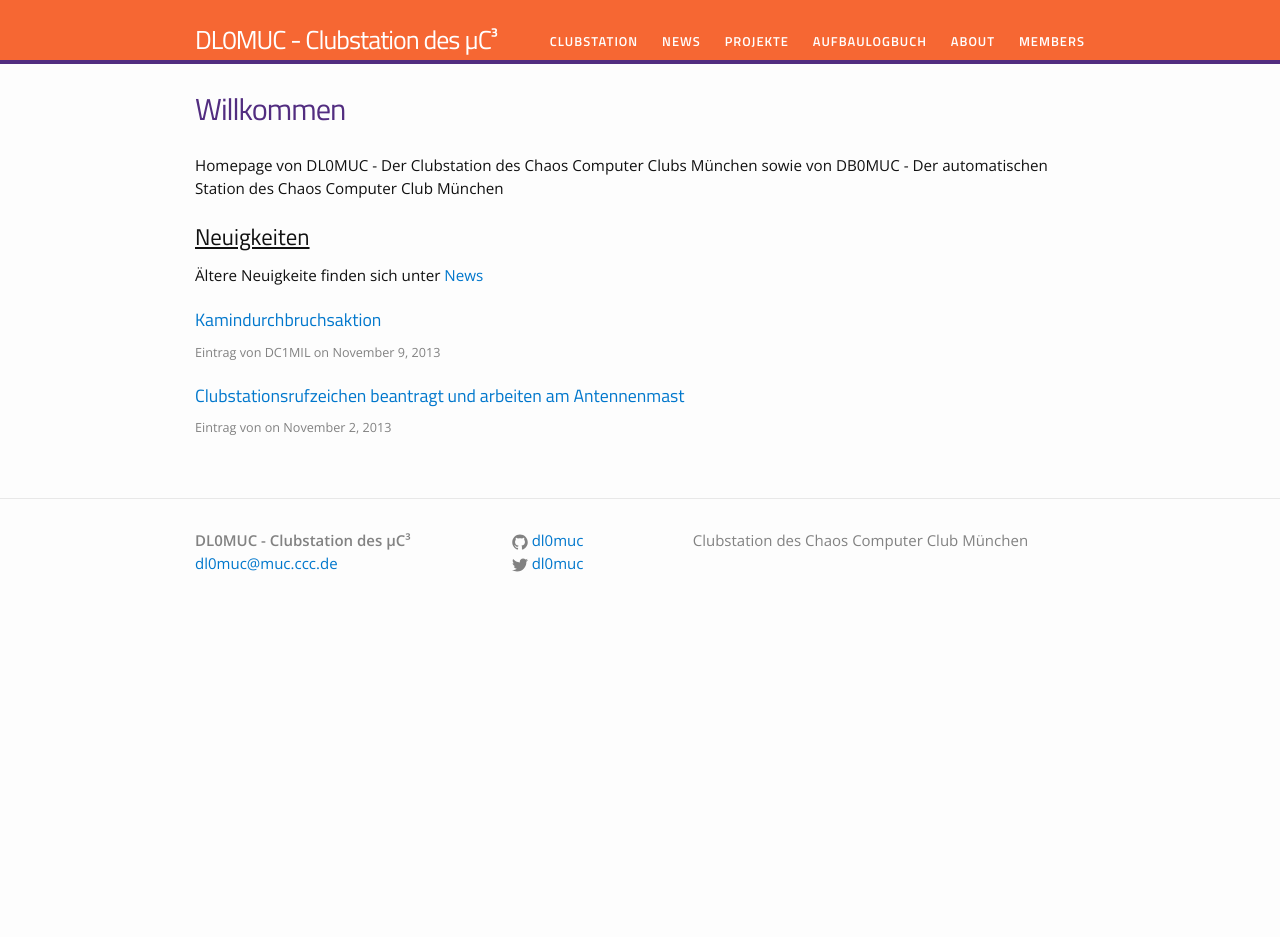
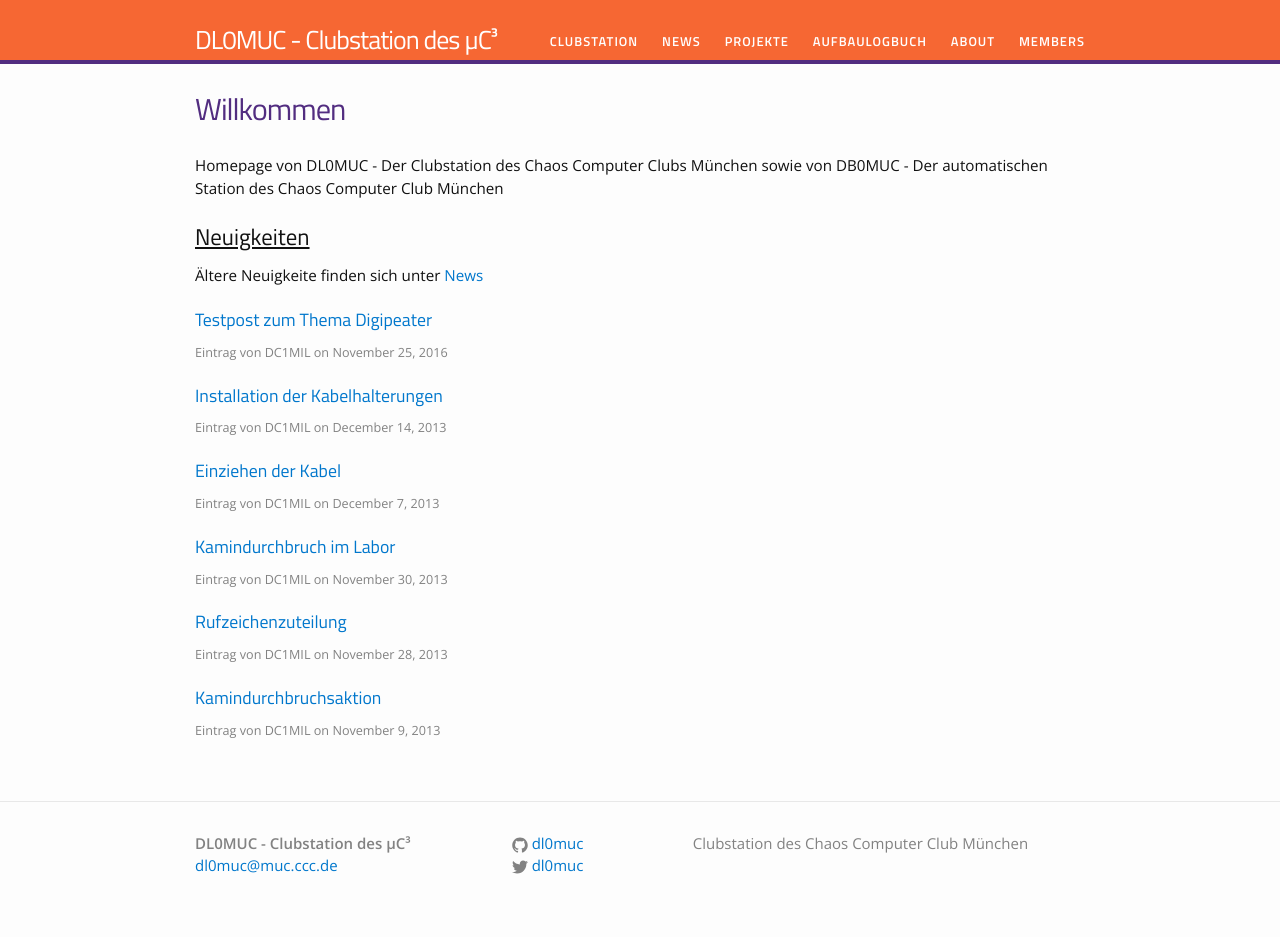
Before and after one commit to dl0muc/homepage, a Jekyll site: the page built from index.md, in a window 1280 px wide. Built offline with Jekyll 4.4.1, drawn with Linux system fonts in a browser that asks for light colours; before the commit the page ends 900 px from its top, so only the background shows below that.

Commit message:
NOTICKET: Add some old blogposts
/dc1mil

```diff
--- a/_posts/2013-11-02-clubstationsrufzeichen-beantragt.md
+++ b/_posts/2013-11-02-clubstationsrufzeichen-beantragt.md
@@ -1,9 +1,10 @@
 ---
 layout: post
 title:  "Clubstationsrufzeichen beantragt und arbeiten am Antennenmast"
+author: "DC1MIL"
 date:   2013-11-02 00:00:00
 categories: [logbuch, post]
-project: 'Allgemein'
+project: 'Clubstation'
 ---
 
 Jan (DG3FDM) hat ein Clubstationsrufzeichen bei der BNetzA beantragt.
--- /dev/null
+++ b/_posts/2013-11-30-kamindurchbruch-labor.md
@@ -0,0 +1,14 @@
+---
+layout: post
+title:  "Kamindurchbruch im Labor"
+author: "DC1MIL"
+date:   2013-11-30 00:00:00
+categories: [logbuch, post]
+project: 'Clubstation'
+---
+
+Heute haben andz (DC1MIL) und Chris (DL1COM) einen Durchbruch in unserem stillgelegten Kamin im Labor sowie in der Lounge durchgeführt.
+
+{% include image.html url="/assets/posts/post006.jpg" caption="Kamindurchbruch im Labor" width=300 align="left" %}
+
+Der Durchbruch im Labor dient den Antennenkabeln und in der Lounge für Strom- und Netzwerkkabel.
--- /dev/null
+++ b/_posts/2013-12-07-kabel-einziehen.md
@@ -0,0 +1,22 @@
+---
+layout: post
+title:  "Einziehen der Kabel"
+author: "DC1MIL"
+date:   2013-12-07 00:00:00
+categories: [logbuch, post]
+project: 'Clubstation'
+---
+
+Heute wurden von Jan (DG8NGN), Chris (DL1COM) und andz (DC1MIL) die HF-, Netzwerk- und Stromleitungen vom 5. OG in die Clubräume verlegt.
+
+Dazu wurden diese im Hausmeisterraum gebündelt und anschließend ca. 10m unter dem Dach in Richung Kamindurchbruch verlegt. Von dort aus ging es dann richtung Labor und Lounge
+
+Die HF Kabel wurden gleic mit N-Steckern versehen und die Netwerkabel im NOC aufgepatched. Auch die 3-Phasen der Stromleitungen wurden gleich im Sicherungskasten angeschlossen
+
+{% include image.html url="/assets/posts/post007.jpg" caption="Unter dem Dach" width=300 align="left" %}
+
+{% include image.html url="/assets/posts/post008.jpg" caption="Kabel bündeln im Hausmeisterraum" width=300 align="left" %}
+
+{% include image.html url="/assets/posts/post009.jpg" caption="Anbringen der N-Stecker" width=300 align="left" %}
+
+{% include image.html url="/assets/posts/post010.jpg" caption="Patchen der Netzwerkleitungen" width=300 align="left" %}
--- /dev/null
+++ b/_posts/2013-12-14-Kabelhalterungen.md
@@ -0,0 +1,18 @@
+---
+layout: post
+title:  "Installation der Kabelhalterungen"
+author: "DC1MIL"
+date:   2013-12-14 00:00:00
+categories: [logbuch, post]
+project: 'Clubstation'
+---
+
+Jan (DG8NGN) und andz (DC1MIL) haben im Aufzugsraum die Kabelhalterungen für die HF-Leitungen installiert.
+
+Diese wurden aus "Flipdotprofilen" gefertigt und verfügen über je 3 N-Doppelkupplungen sowie mehrere Erdungsschrauben.
+
+Dabei wurde auch gleich ein Patchpanel im Aufzugsraum montiert.
+
+{% include image.html url="/assets/posts/post011.jpg" caption="Aufzugsraum" width=300 align="left" %}
+
+{% include image.html url="/assets/posts/post012.jpg" caption="Labor" width=300 align="left" %}
--- /dev/null
+++ b/_posts/2016-11-26-testpost-digipeater.md
@@ -0,0 +1,10 @@
+---
+layout: post
+title:  "Testpost zum Thema Digipeater"
+author: "DC1MIL"
+date:   2016-11-25 00:00:00
+categories: [post, project]
+project: 'Digipeater'
+---
+
+Testtesttest
--- a/_sass/_fancy-image.scss
+++ b/_sass/_fancy-image.scss
@@ -1,4 +1,4 @@
-.wp-caption {
+FF.wp-caption {
 background-color: #f3f3f3;
 text-align: center;
 border: 1px dotted $clemson-purple;
--- a/index.md
+++ b/index.md
@@ -13,7 +13,7 @@
 
 <div class="post">
 {% for post in site.posts %}
-{% if forloop.index <= 2 %}
+{% if forloop.index <= 6 %}
     <div class="post-preview">
         <a href="{{ post.url | prepend: site.baseurl }}">
             <h3 class="post-title"> {{ post.title }} </h3>
```
Also changed, not shown: _posts/2013-11-09-kamindurchbruchsaktion.md (+1 -1 lines), _posts/2013-11-28-clubstationsrufzeichen-zugeteilt.md (added, +10 -0 lines), assets/posts/post006.jpg (added), assets/posts/post007.jpg (added), assets/posts/post008.jpg (added), assets/posts/post009.jpg (added), assets/posts/post010.jpg (added), assets/posts/post011.jpg (added), assets/posts/post012.jpg (added).
